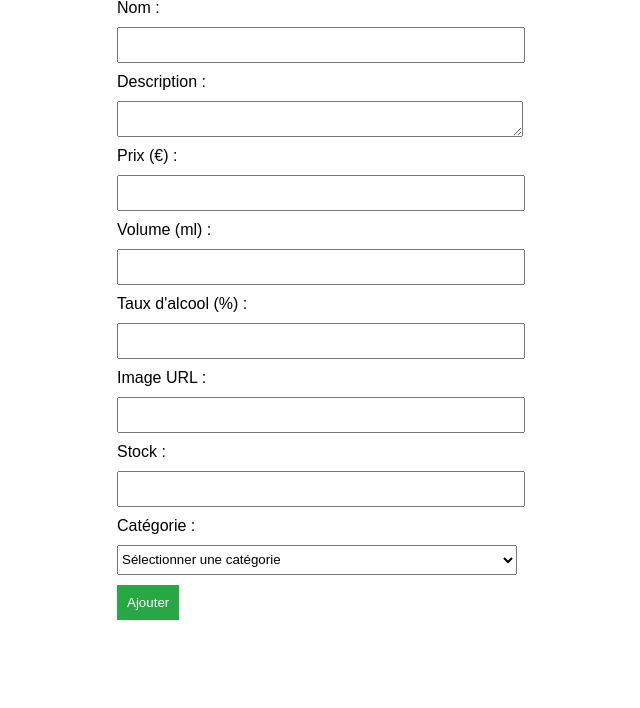
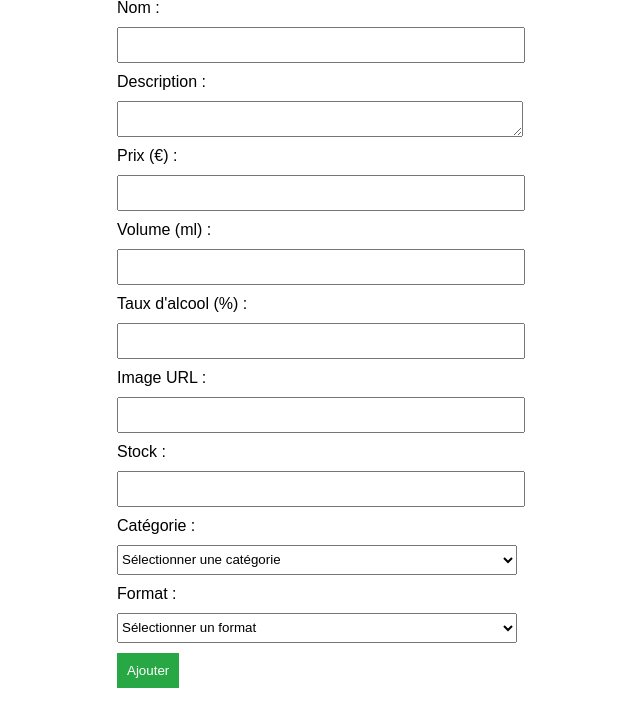
Before and after one commit to ThePolimani/DraskanWeb, a PHP site: page /addinterface.php in a window 1280 px wide. Shown: the part 99-807 px from the top of the page, without its empty margins (323-963 px from the left). Before the commit the page ends 719 px from the top, so only its background shows below. Run offline with PHP 8.4, Linux system fonts and the light colour scheme; data that the repository does not hold is empty.

Commit message:
Update addinterface.php

```diff
--- a/addinterface.php
+++ b/addinterface.php
@@ -3,6 +3,9 @@ require 'config.php'; // Fichier de configuration contenant la connexion à la b
 
 // Récupérer les catégories
 $categories = $pdo->query("SELECT id, nom FROM categories")->fetchAll(PDO::FETCH_ASSOC);
+
+// Récupérer les formats
+$formats = $pdo->query("SELECT id, nom FROM formats")->fetchAll(PDO::FETCH_ASSOC);
 
 if ($_SERVER['REQUEST_METHOD'] === 'POST') {
     $nom = $_POST['nom'] ?? '';
@@ -13,10 +16,11 @@ if ($_SERVER['REQUEST_METHOD'] === 'POST') {
     $image_url = $_POST['image_url'] ?? '';
     $stock = $_POST['stock'] ?? 0;
     $categorie_id = $_POST['categorie_id'] ?? null;
+    $format_id = $_POST['format_id'] ?? null;
 
-    if ($nom && $prix > 0 && $volume_ml > 0 && $alcool_pct >= 0 && $categorie_id) {
-        $stmt = $pdo->prepare("INSERT INTO produits (nom, description, prix, volume_ml, alcool_pct, image_url, stock, categorie_id) VALUES (?, ?, ?, ?, ?, ?, ?, ?)");
-        $stmt->execute([$nom, $description, $prix, $volume_ml, $alcool_pct, $image_url, $stock, $categorie_id]);
+    if ($nom && $prix > 0 && $volume_ml > 0 && $alcool_pct >= 0 && $categorie_id && $format_id) {
+        $stmt = $pdo->prepare("INSERT INTO produits (nom, description, prix, volume_ml, alcool_pct, image_url, stock, categorie_id, format_id) VALUES (?, ?, ?, ?, ?, ?, ?, ?, ?)");
+        $stmt->execute([$nom, $description, $prix, $volume_ml, $alcool_pct, $image_url, $stock, $categorie_id, $format_id]);
 
         // Redirection pour éviter la soumission multiple
         header("Location: " . $_SERVER['PHP_SELF'] . "?success=1");
@@ -85,6 +89,14 @@ if ($_SERVER['REQUEST_METHOD'] === 'POST') {
             <?php endforeach; ?>
         </select>
 
+        <label>Format :</label>
+        <select name="format_id" required>
+            <option value="">Sélectionner un format</option>
+            <?php foreach ($formats as $format) : ?>
+                <option value="<?= $format['id'] ?>"><?= htmlspecialchars($format['nom']) ?></option>
+            <?php endforeach; ?>
+        </select>
+
         <button type="submit">Ajouter</button>
     </form>
 </body>
```
